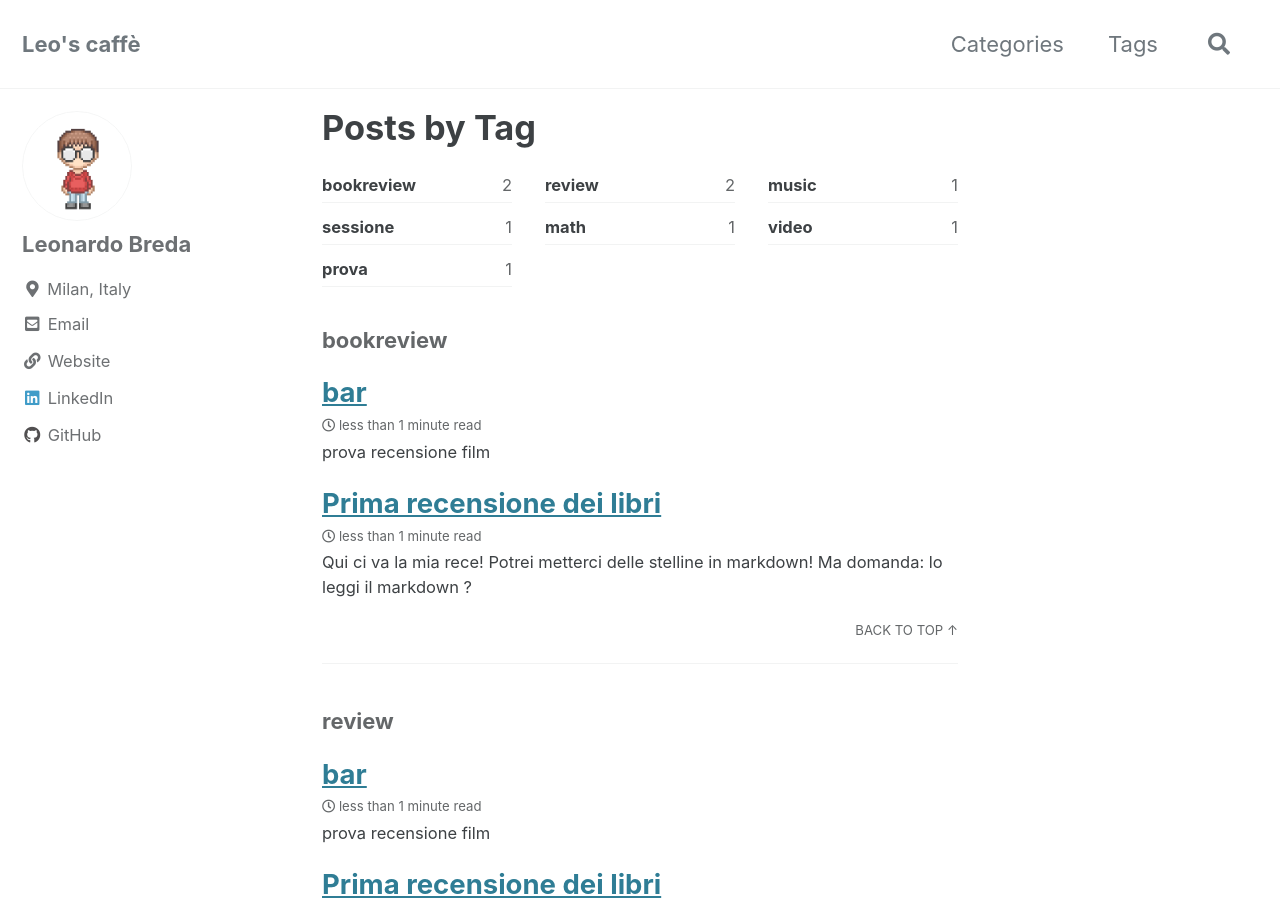
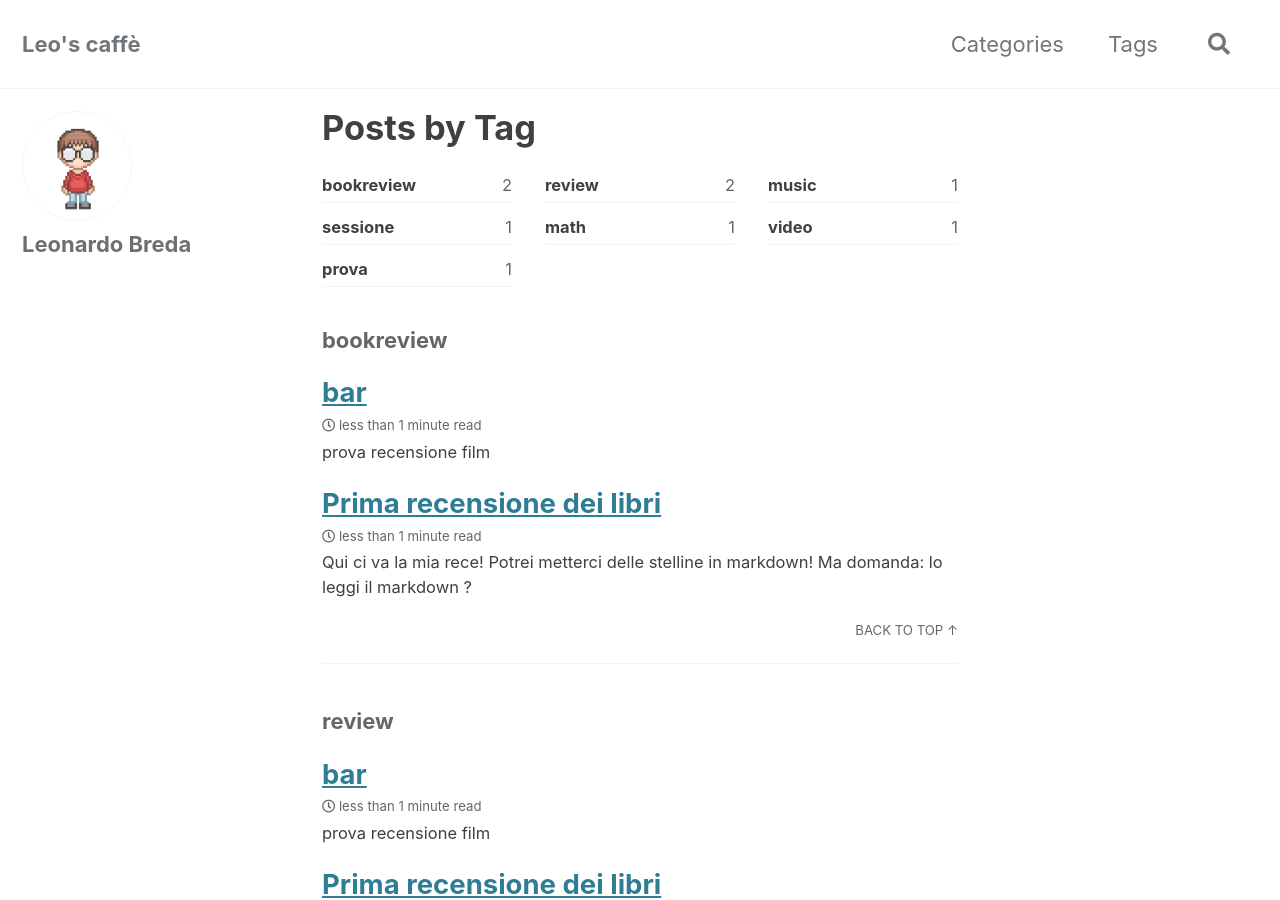
Before and after one commit to leo-breda/leo-breda.github.io, a Jekyll site: the page built from _pages/tag-archive.md, in a window 1280 px wide and 900 px high. Built offline with Jekyll 4.4.1, drawn with Linux system fonts in a browser that asks for light colours; cached includes are drawn as plain includes.

Commit message:
Update _config.yml

```diff
--- a/_config.yml
+++ b/_config.yml
@@ -106,27 +106,6 @@
   name             : "Leonardo Breda"
   avatar           : "/assets/images/avatar.png"
   bio              : ""
-  location         : "Milan, Italy"
-  email            :
-  links:
-    - label: "Email"
-      icon: "fas fa-fw fa-envelope-square"
-      url: "mailto:leobre.uni@gmail.com"
-    - label: "Website"
-      icon: "fas fa-fw fa-link"
-      url: "https://leo-breda.github.io/"
-    - label: "Twitter"
-      icon: "fab fa-fw fa-twitter-square"
-      # url: "https://twitter.com/"
-    - label: "LinkedIn"
-      icon: "fab fa-fw fa-linkedin"
-      url: "https://www.linkedin.com/in/leonardo-breda-b49a08213/"
-    - label: "GitHub"
-      icon: "fab fa-fw fa-github"
-      url: "https://github.com/leo-breda"
-    - label: "Instagram"
-      icon: "fab fa-fw fa-instagram"
-      # url: "https://instagram.com/"
 
 # Site Footer
 footer:
```
